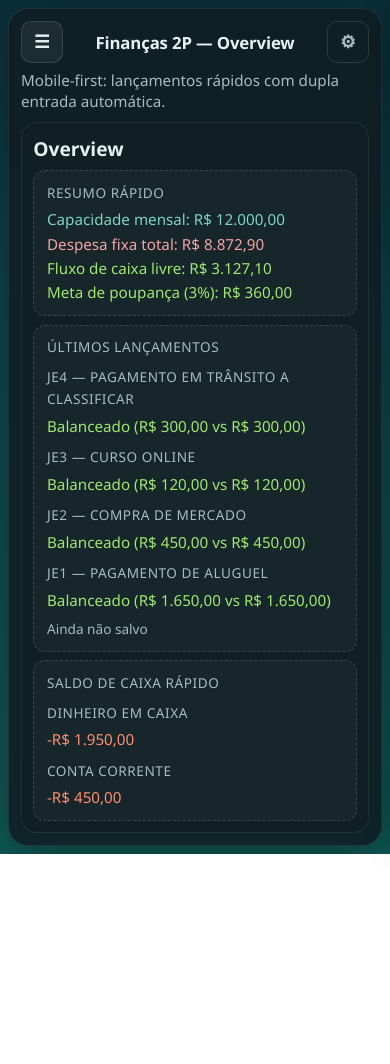
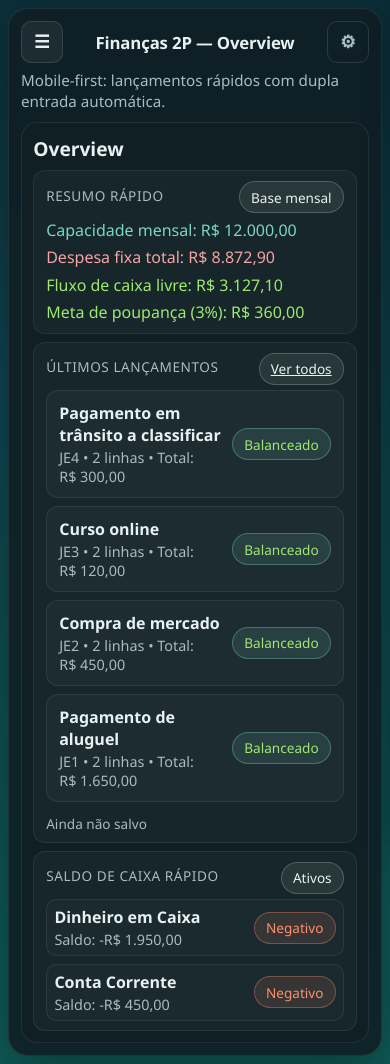
Before and after one commit to MarcosJanczeski/finapp2p, a React app in the folder frontend/: page / in a window 390 px wide. Before the commit the page ends 854 px from the top, so only its background shows below. Built offline with nearby package versions, Linux system fonts and the light colour scheme; the HTML template or start-up script is replaced by a standard one.

Commit message:
ux: standardize lists as cards for mobile / ux: listas em cards para mobile

```diff
--- a/frontend/src/App.css
+++ b/frontend/src/App.css
@@ -469,6 +469,58 @@ input[type="number"]::-webkit-inner-spin-button {
   color: #f5a3a3;
 }
 
+.cardList { /* (pt: listaCartoes) */
+  display: grid;
+  gap: 0.5rem;
+}
+
+.infoCard { /* (pt: cartaoInfo) */
+  border: 1px solid rgba(255, 255, 255, 0.08);
+  border-radius: 12px;
+  padding: 0.6rem 0.75rem;
+  background: rgba(255, 255, 255, 0.03);
+  display: grid;
+  gap: 0.35rem;
+}
+
+.infoHeader { /* (pt: cabecalhoInfo) */
+  display: grid;
+  grid-template-columns: 1fr auto;
+  gap: 0.35rem;
+  align-items: center;
+}
+
+.pill.neutral { /* (pt: seloNeutro) */
+  background: rgba(255, 255, 255, 0.08);
+  border-color: rgba(255, 255, 255, 0.2);
+  color: var(--textMain);
+}
+
+.accountRow { /* (pt: linhaConta) */
+  display: grid;
+  grid-template-columns: 1fr auto;
+  gap: 0.35rem;
+  align-items: center;
+  padding: 0.35rem 0.45rem;
+  border: 1px solid rgba(255, 255, 255, 0.08);
+  border-radius: 10px;
+  background: rgba(255, 255, 255, 0.02);
+}
+
+.rowTitle { /* (pt: tituloLinha) */
+  margin: 0;
+  font-weight: 700;
+}
+
+.rowMeta { /* (pt: metaLinha) */
+  margin: 0.15rem 0 0;
+  color: var(--textMuted);
+  font-size: 0.9rem;
+}
+
+.rowValue { /* (pt: valorLinha) */
+  font-weight: 700;
+}
 .settingsOverlay { /* (pt: sobreposicaoConfiguracoes) */
   position: fixed;
   inset: 0;
--- a/frontend/src/pages/Accounts.tsx
+++ b/frontend/src/pages/Accounts.tsx
@@ -11,20 +11,27 @@ export function AccountsPage() {
   return (
     <section className="ctaCard">
       <h2 className="ctaTitle">Plano de contas</h2>
-      <div className="resultBox" aria-live="polite">
-        <span className="resultLabel">Contas por tipo</span>
+      <div className="cardList" aria-live="polite">
         {Object.entries(grouped).map(([type, accounts]) => (
-          <div className="accountGroup" key={type}>
-            <span className="resultLabel">{typeAccountLabel[type] || type}</span>
-            <ul className="bulletList">
+          <article className="infoCard" key={type}>
+            <div className="infoHeader">
+              <span className="resultLabel">{typeAccountLabel[type] || type}</span>
+              <span className="pill neutral">{accounts.length} contas</span>
+            </div>
+            <div className="cardList">
               {accounts.map((acc) => (
-                <li key={acc.id} className={acc.isActive ? "" : "accountInactive"}>
-                  <strong>{acc.id}</strong> — {acc.displayName}{" "}
-                  {acc.isActive ? "" : <span className="inactiveTag">(inativa)</span>}
-                </li>
+                <div key={acc.id} className={`accountRow ${acc.isActive ? "" : "accountInactive"}`}>
+                  <div>
+                    <p className="rowTitle">{acc.displayName}</p>
+                    <p className="rowMeta">{acc.id}</p>
+                  </div>
+                  <span className={`pill ${acc.isActive ? "success" : "warning"}`}>
+                    {acc.isActive ? "Ativa" : "Inativa"}
+                  </span>
+                </div>
               ))}
-            </ul>
-          </div>
+            </div>
+          </article>
         ))}
       </div>
     </section>
--- a/frontend/src/pages/Balances.tsx
+++ b/frontend/src/pages/Balances.tsx
@@ -14,20 +14,22 @@ export function BalancesPage() {
   return (
     <section className="ctaCard">
       <h2 className="ctaTitle">Saldos por conta</h2>
-      <div className="resultBox" aria-live="polite">
-        <span className="resultLabel">Saldos</span>
+      <div className="cardList" aria-live="polite">
         {entries.map(({ acc, net, totals }) => (
-          <div key={acc.id} className={`accountGroup ${acc.isActive ? "" : "accountInactive"}`}>
-            <span className="resultLabel">
-              {acc.displayName} {acc.isActive ? "" : <span className="inactiveTag">(inativa)</span>}
-            </span>
-            <div>
-              Débito: {formatCurrencyBRL(totals.debit)} | Crédito: {formatCurrencyBRL(totals.credit)}
+          <article key={acc.id} className={`infoCard ${acc.isActive ? "" : "accountInactive"}`}>
+            <div className="infoHeader">
+              <span className="rowTitle">{acc.displayName}</span>
+              <span className={`pill ${net >= 0 ? "success" : "danger"}`}>
+                {net >= 0 ? "Positivo" : "Negativo"}
+              </span>
             </div>
-            <div className={net >= 0 ? "textPositive" : "textNegative"}>
-              Saldo (débito - crédito): {formatCurrencyBRL(net)}
+            <p className="rowMeta">{acc.id}</p>
+            <div className="entryAmounts">
+              <span className="badge debit">Débito: {formatCurrencyBRL(totals.debit)}</span>
+              <span className="badge credit">Crédito: {formatCurrencyBRL(totals.credit)}</span>
             </div>
-          </div>
+            <div className="rowValue">Saldo (débito - crédito): {formatCurrencyBRL(net)}</div>
+          </article>
         ))}
         {!entries.length && <div>Nenhum saldo ainda.</div>}
       </div>
--- a/frontend/src/pages/Overview.tsx
+++ b/frontend/src/pages/Overview.tsx
@@ -16,7 +16,7 @@ export function OverviewPage() {
   return (
     <section className="ctaCard">
       <h2 className="ctaTitle">Overview</h2>
-      <div className="navBar" style={{ marginTop: "0.5rem" }}>
+      <div className="navBar" style={{ marginTop: "0.25rem" }}>
         <Link className="secondaryButton" to="/new">
           Novo lançamento
         </Link>
@@ -25,8 +25,12 @@ export function OverviewPage() {
         </Link>
       </div>
 
-      <div className="resultBox" aria-live="polite">
+      <div className="cardList" aria-live="polite">
+        <div className="infoCard">
+          <div className="infoHeader">
             <span className="resultLabel">Resumo rápido</span>
+            <span className="pill neutral">Base mensal</span>
+          </div>
           <div className="textIncome">Capacidade mensal: {formatCurrencyBRL(monthlyCapacity)}</div>
           <div className="textExpense">Despesa fixa total: {formatCurrencyBRL(totalFixedExpenses)}</div>
           <div className={freeCashFlow >= 0 ? "textPositive" : "textNegative"}>
@@ -35,50 +39,70 @@ export function OverviewPage() {
           <div className="textPositive">Meta de poupança (3%): {formatCurrencyBRL(targetSavings)}</div>
         </div>
 
-      <div className="resultBox">
+        <div className="infoCard">
+          <div className="infoHeader">
             <span className="resultLabel">Últimos lançamentos</span>
+            <Link className="pill neutral" to="/journal">
+              Ver todos
+            </Link>
+          </div>
           {recent.length === 0 && <div>Nenhum lançamento ainda.</div>}
+          <div className="entryList">
             {recent.map((entry) => {
               const debitTotal = entry.lines.reduce((sum, line) => sum + line.debit, 0);
               const creditTotal = entry.lines.reduce((sum, line) => sum + line.credit, 0);
               const isBalanced = debitTotal === creditTotal;
               return (
-            <div className="accountGroup" key={entry.id}>
-              <span className="resultLabel">
-                {entry.id} — {entry.description}
+                <article className="entryCard" key={entry.id}>
+                  <div className="entryHeader">
+                    <div>
+                      <p className="recTitle">{entry.description}</p>
+                      <p className="recMeta">
+                        {entry.id} • {entry.lines.length} linhas • Total: {formatCurrencyBRL(debitTotal)}
+                      </p>
+                    </div>
+                    <span className={`pill ${isBalanced ? "success" : "danger"}`}>
+                      {isBalanced ? "Balanceado" : "Diferença"}
                     </span>
-              <div className={isBalanced ? "textPositive" : "textNegative"}>
-                {isBalanced ? "Balanceado" : "Não balanceado"} ({formatCurrencyBRL(debitTotal)} vs{" "}
-                {formatCurrencyBRL(creditTotal)})
                   </div>
-            </div>
+                </article>
               );
             })}
+          </div>
           <div className="footerNote">
             {lastSavedAt ? `Último salvamento: ${new Date(lastSavedAt).toLocaleString("pt-BR")}` : "Ainda não salvo"}
           </div>
         </div>
 
-      <div className="resultBox">
+        <div className="infoCard">
+          <div className="infoHeader">
             <span className="resultLabel">Saldo de caixa rápido</span>
+            <span className="pill neutral">Ativos</span>
+          </div>
+          <div className="cardList">
             {accountPlan
               .filter((acc) => balances.has(acc.id) && acc.type === "Asset")
               .map((acc) => {
                 const totals = balances.get(acc.id)!;
                 const net = totals.debit - totals.credit;
                 return (
-              <div key={acc.id} className={`accountGroup ${acc.isActive ? "" : "accountInactive"}`}>
-                <span className="resultLabel">
-                  {acc.displayName} {acc.isActive ? "" : <span className="inactiveTag">(inativa)</span>}
+                  <div key={acc.id} className={`accountRow ${acc.isActive ? "" : "accountInactive"}`}>
+                    <div>
+                      <p className="rowTitle">{acc.displayName}</p>
+                      <p className="rowMeta">Saldo: {formatCurrencyBRL(net)}</p>
+                    </div>
+                    <span className={`pill ${net >= 0 ? "success" : "danger"}`}>
+                      {net >= 0 ? "Positivo" : "Negativo"}
                     </span>
-                <div className={net >= 0 ? "textPositive" : "textNegative"}>{formatCurrencyBRL(net)}</div>
                   </div>
                 );
               })}
+          </div>
           {!Array.from(balances.keys()).some((id) => accountPlan.find((a) => a.id === id)?.type === "Asset") && (
             <div>Nenhum saldo ainda.</div>
           )}
         </div>
+      </div>
     </section>
   );
 }
```
Lines whose indentation alone changed are shown as unchanged.
